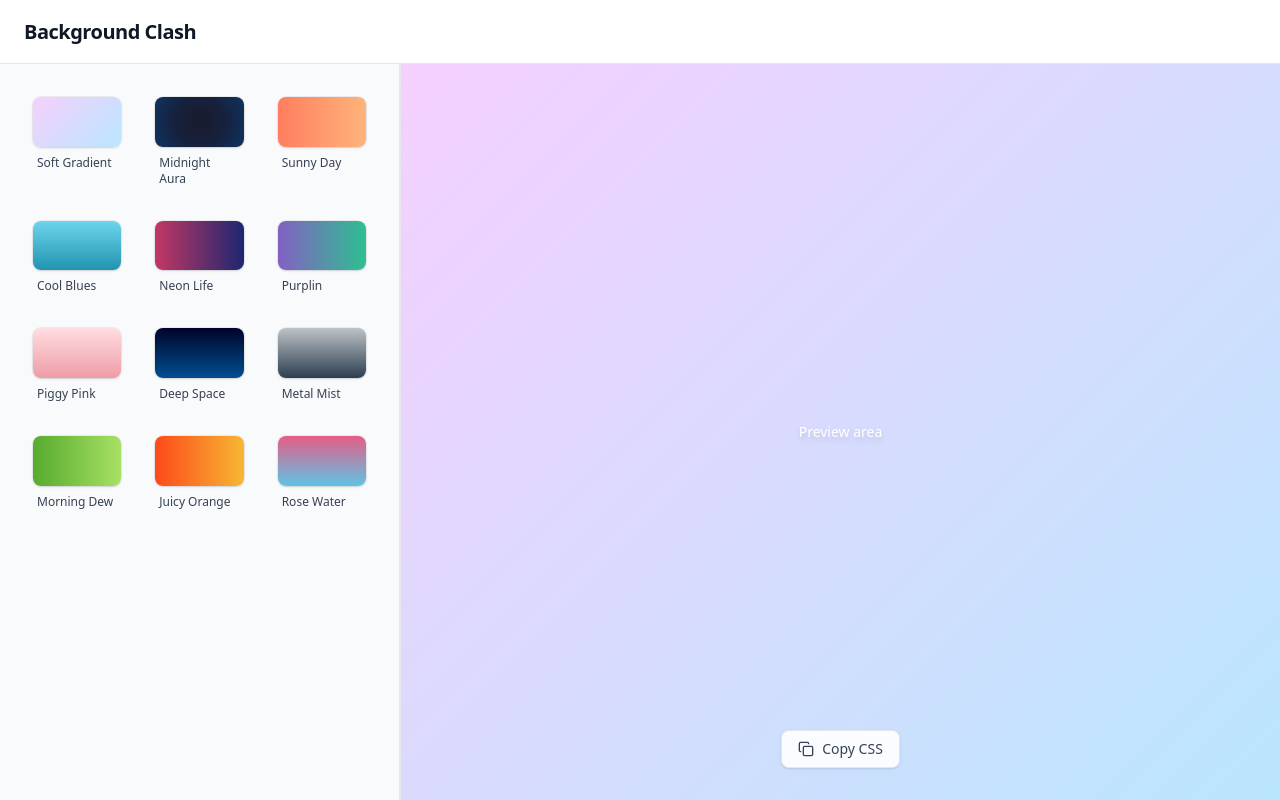
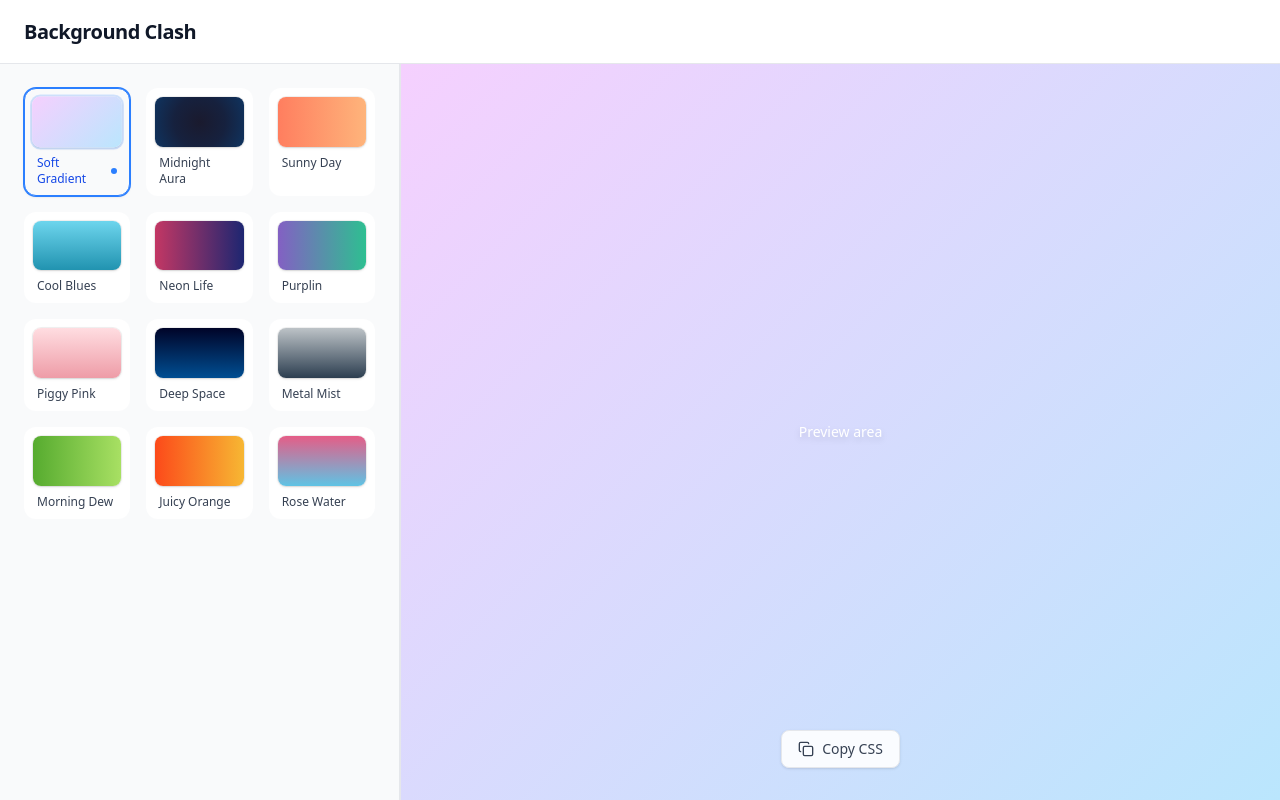
Before and after one commit to JhonLayton21/background-clash, a React (Vite) app: page / in a window 1280 px wide. Both pictures are taken after a click on the button "Soft Gradient". Built offline with nearby package versions, Linux system fonts and the light colour scheme.

Commit message:
feat: add visual refinements

```diff
--- a/src/App.tsx
+++ b/src/App.tsx
@@ -12,7 +12,10 @@ function App() {
       <Header />
       <main className="flex-1 grid grid-cols-1 lg:grid-cols-[400px_1fr] overflow-hidden">
         <section className="h-full overflow-y-auto border-r border-gray-200">
-          <BackgroundGrid onSelect={setSelectedBackground} />
+          <BackgroundGrid
+            onSelect={setSelectedBackground}
+            selectedBackground={selectedBackground}
+          />
         </section>
         <section className="h-full overflow-hidden bg-gray-50 relative">
           <PreviewArea background={selectedBackground} />
--- a/src/components/BackgroundCard.tsx
+++ b/src/components/BackgroundCard.tsx
@@ -3,23 +3,37 @@ import type { Background } from "../data/backgrounds";
 interface BackgroundCardProps {
     background: Background;
     onClick: () => void;
+    isSelected?: boolean;
 }
 
-export function BackgroundCard({ background, onClick }: BackgroundCardProps) {
+export function BackgroundCard({ background, onClick, isSelected }: BackgroundCardProps) {
     return (
         <button
-            className="group flex flex-col gap-2 rounded-xl p-2 transition-all hover:bg-gray-100 cursor-pointer text-left w-full border border-transparent hover:border-gray-200"
+            className={`
+                group flex flex-col gap-2 rounded-xl p-2 transition-all cursor-pointer text-left w-full border relative outline-none
+                ${isSelected
+                    ? "bg-gray-50 border-blue-500 ring-1 ring-blue-500 shadow-sm"
+                    : "bg-white border-transparent hover:border-gray-200 hover:bg-gray-50 hover:shadow-sm"
+                }
+                focus-visible:ring-2 focus-visible:ring-blue-500 focus-visible:ring-offset-2
+            `}
             type="button"
             onClick={onClick}
         >
             <div
-                className="aspect-video w-full rounded-lg shadow-sm ring-1 ring-black/5 transition-all group-hover:shadow-md"
+                className={`
+                    aspect-video w-full rounded-lg shadow-sm transition-all duration-300
+                    ${isSelected ? "ring-2 ring-blue-500/20 shadow-md scale-[1.02]" : "ring-1 ring-black/5 group-hover:shadow-md group-hover:scale-[1.01]"}
+                `}
                 style={background.previewStyle}
             />
             <div className="flex items-center justify-between px-1">
-                <span className="text-xs font-medium text-gray-700 group-hover:text-gray-900">
+                <span className={`text-xs font-medium transition-colors ${isSelected ? "text-blue-700" : "text-gray-700 group-hover:text-gray-900"}`}>
                     {background.name}
                 </span>
+                {isSelected && (
+                    <div className="w-1.5 h-1.5 rounded-full bg-blue-500" />
+                )}
             </div>
         </button>
     );
--- a/src/components/BackgroundGrid.tsx
+++ b/src/components/BackgroundGrid.tsx
@@ -3,9 +3,10 @@ import { BackgroundCard } from "./BackgroundCard";
 
 interface BackgroundGridProps {
     onSelect: (background: Background) => void;
+    selectedBackground: Background | null;
 }
 
-export function BackgroundGrid({ onSelect }: BackgroundGridProps) {
+export function BackgroundGrid({ onSelect, selectedBackground }: BackgroundGridProps) {
     return (
         <div className="h-full w-full bg-gray-50 p-6 overflow-y-auto">
             <div className="grid grid-cols-2 gap-4 md:grid-cols-3 lg:grid-cols-2 xl:grid-cols-3">
@@ -14,6 +15,7 @@ export function BackgroundGrid({ onSelect }: BackgroundGridProps) {
                         key={bg.id}
                         background={bg}
                         onClick={() => onSelect(bg)}
+                        isSelected={selectedBackground?.id === bg.id}
                     />
                 ))}
             </div>
```
